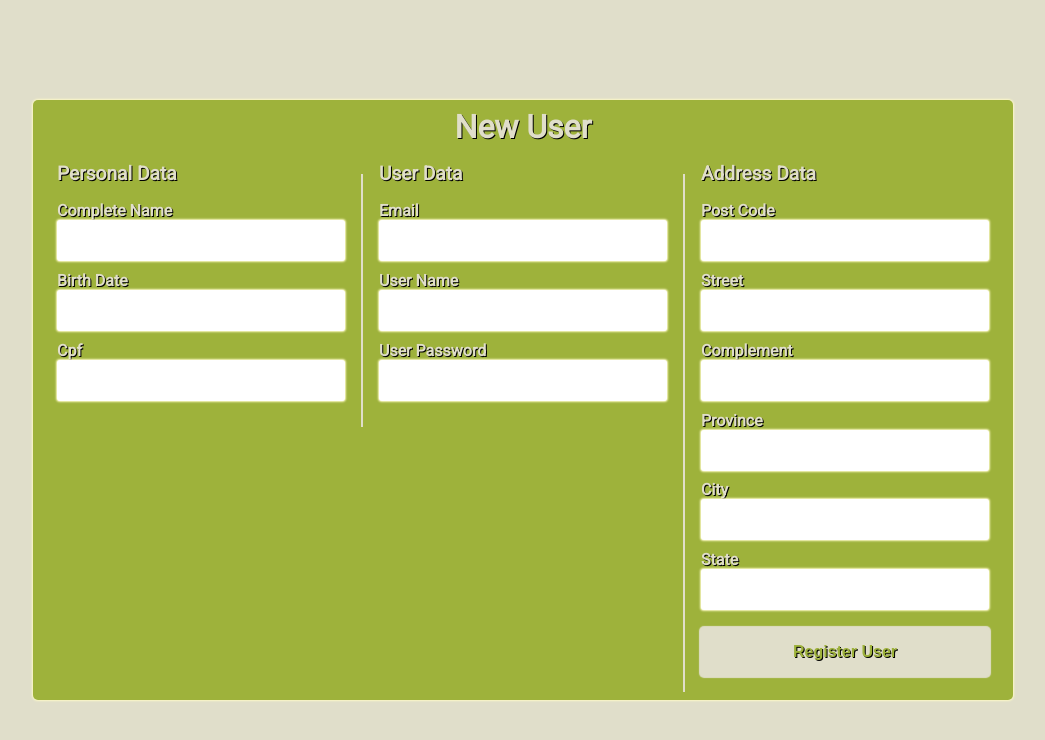
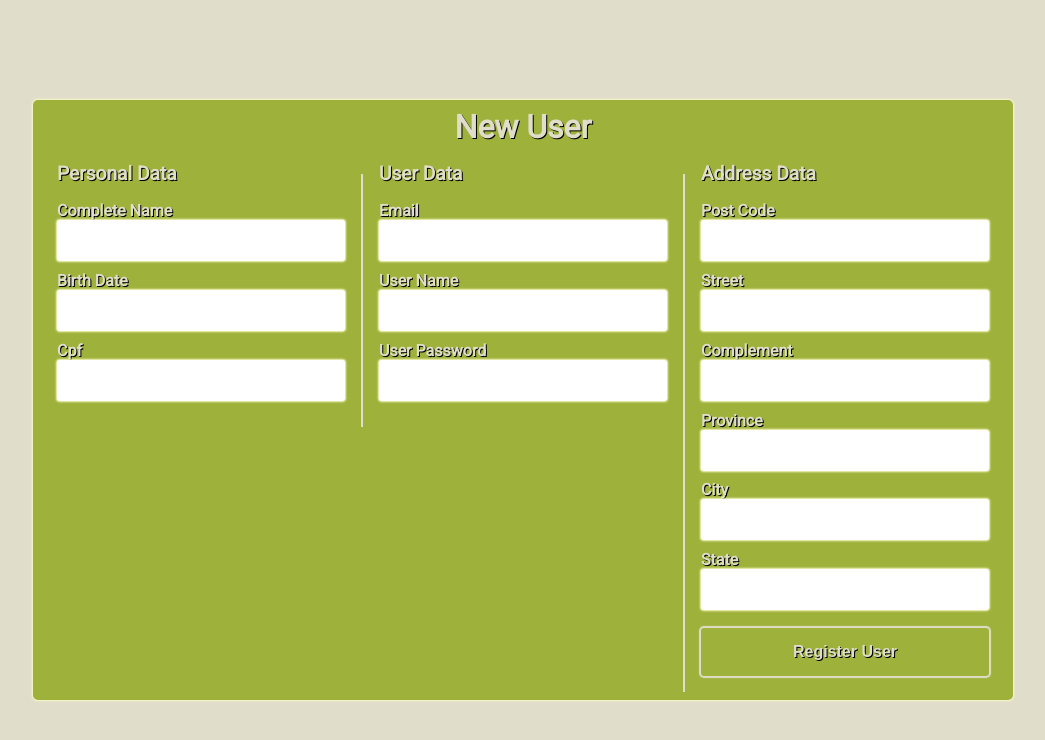
Before and after one commit to hikarocarvalho/Hospede_Application_Test_Full_Stack_Client, a React (Create React App) app: page /user-register in a window 1280 px wide. Shown: the top 740 px of the page, without its empty margins (117-1162 px from the left). Built offline with nearby package versions, Linux system fonts and the light colour scheme.

Commit message:
feat( Button): remove event prevent from default

```diff
--- a/src/components/button/Button.css
+++ b/src/components/button/Button.css
@@ -1,10 +1,10 @@
 .button{
-    background-color: var(--fourthColor);
+    background-color: var(--firstColor);
     width: 100%;
     font-size: 1em;
     font-weight: bold;
     height: 3em;
-    color: var(--firstColor);
+    color: var(--fourthColor);
     border: none;
     box-shadow: 0px 0px 1px 2px var(--fourthColor);
     border-radius: 3px;
--- a/src/components/button/Button.js
+++ b/src/components/button/Button.js
@@ -1,12 +1,8 @@
 import './Button.css';
 
 export default function Button (props){
-
-    const preventSubmit = (event) => {
-        event.preventDefault();
-    }
     return (
-        <button className="button" onClick={preventSubmit}>
+        <button className="button">
             {props.value}
         </button>
     );
```
